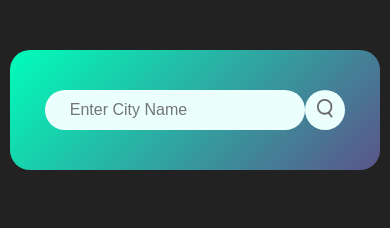
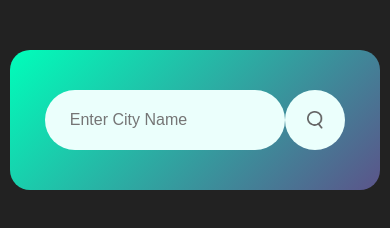
Before and after one commit to AbassKoyang/Weather-App, a plain HTML site: page index.html in a window 390 px wide. Drawn offline with Linux system fonts and the light colour scheme.

Commit message:
adjusted padding and searchbox size for mobile screen

```diff
--- a/script.js
+++ b/script.js
@@ -16,7 +16,7 @@ async function checkWeather(city) {
     document.querySelector('.city').innerHTML = data.name;
     document.querySelector('.temperature').innerHTML = Math.round(data.main.temp) + '°C';
     document.querySelector('.humidity').innerHTML = data.main.humidity + '%';
-    document.querySelector('.wind').innerHTML = data.wind.speed + ' km/h';
+    document.querySelector('.wind').innerHTML = Math.round(data.wind.speed) + ' km/h';
 
     if (data.weather[0].main == 'Clouds') {
         weatherIcon.src = './images/clouds.png'
--- a/style.css
+++ b/style.css
@@ -33,9 +33,9 @@ body{
     color: #555;
     background: #ebfffc;
     padding: 10px 25px;
+    width: 320px;
     height: 60px;
-    flex: 1;
-    margin-right: 15px;
+    margin-right: 0px;
     font-size: 18px;
 }
 .card .search__bar button{
@@ -46,6 +46,9 @@ body{
     width: 60px;
     height: 60px;
     cursor: pointer;
+    display: flex;
+    justify-content: center;
+    align-items: center;
 }
 .card .search__bar button img{
     width: 16px;
@@ -102,15 +105,14 @@ body{
 @media screen and (min-width: 320px) and (max-width: 576px){
     .card .search__bar input{
         padding: 10px 25px;
-        height: 40px;
-        flex: 1;
+        height: 60px;
+        width: 80%;
         margin-right: 0px;
         font-size: 16px;
-        width: 100px;
     }
     .card .search__bar button{
-        width: 40px;
-        height: 40px;
+        width: 60px;
+        height: 60px;
     }
     .weather__details{
         margin-top: 50px;
```
